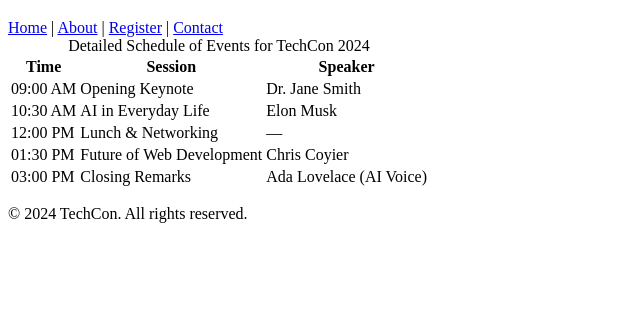
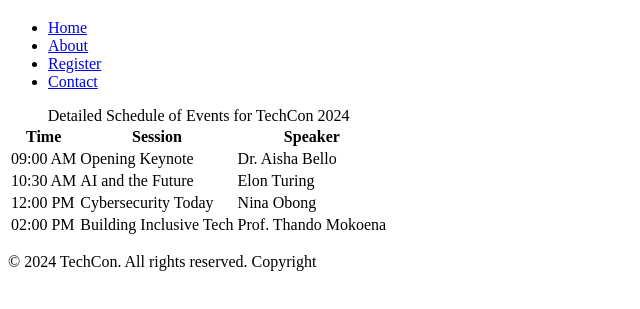
Before and after one commit to Citizen-Navarro/TechCon_HTML, a plain HTML site: page techcon_website/schedule.html in a window 1280 px wide. Shown: the part 61-370 px from the top of the page, without its empty margins (0-640 px from the left). Drawn offline with Linux system fonts and the light colour scheme.

Commit message:
Fix schedule.html with correct footer and table format

```diff
--- a/techcon_website/schedule.html
+++ b/techcon_website/schedule.html
@@ -1,7 +1,8 @@
 <!DOCTYPE html>
 <html lang="en">
 <head>
-    <meta charset="UTF-8">
+  <meta charset="UTF-8" />
+  <meta name="viewport" content="width=device-width, initial-scale=1.0"/>
   <title>Schedule for TechCon 2024</title>
 </head>
 <body>
@@ -9,10 +10,12 @@
   <header>
     <h1>Schedule for TechCon 2024</h1>
     <nav>
-            <a href="index.html">Home</a> |
-            <a href="about.html">About</a> |
-            <a href="register.html">Register</a> |
-            <a href="contact.html">Contact</a>
+      <ul>
+        <li><a href="index.html">Home</a></li>
+        <li><a href="about.html">About</a></li>
+        <li><a href="register.html">Register</a></li>
+        <li><a href="contact.html">Contact</a></li>
+      </ul>
     </nav>
   </header>
 
@@ -30,34 +33,29 @@
         <tr>
           <td>09:00 AM</td>
           <td>Opening Keynote</td>
-                    <td>Dr. Jane Smith</td>
+          <td>Dr. Aisha Bello</td>
         </tr>
         <tr>
           <td>10:30 AM</td>
-                    <td>AI in Everyday Life</td>
-                    <td>Elon Musk</td>
+          <td>AI and the Future</td>
+          <td>Elon Turing</td>
         </tr>
         <tr>
           <td>12:00 PM</td>
-                    <td>Lunch & Networking</td>
-                    <td>—</td>
+          <td>Cybersecurity Today</td>
+          <td>Nina Obong</td>
         </tr>
         <tr>
-                    <td>01:30 PM</td>
-                    <td>Future of Web Development</td>
-                    <td>Chris Coyier</td>
-                </tr>
-                <tr>
-                    <td>03:00 PM</td>
-                    <td>Closing Remarks</td>
-                    <td>Ada Lovelace (AI Voice)</td>
+          <td>02:00 PM</td>
+          <td>Building Inclusive Tech</td>
+          <td>Prof. Thando Mokoena</td>
         </tr>
       </tbody>
     </table>
   </main>
 
   <footer>
-    <p>&copy; 2024 TechCon. All rights reserved.</p>
+    <p>&copy; 2024 TechCon. All rights reserved. Copyright</p>
   </footer>
 
 </body>
```
Lines whose indentation alone changed are shown as unchanged.
